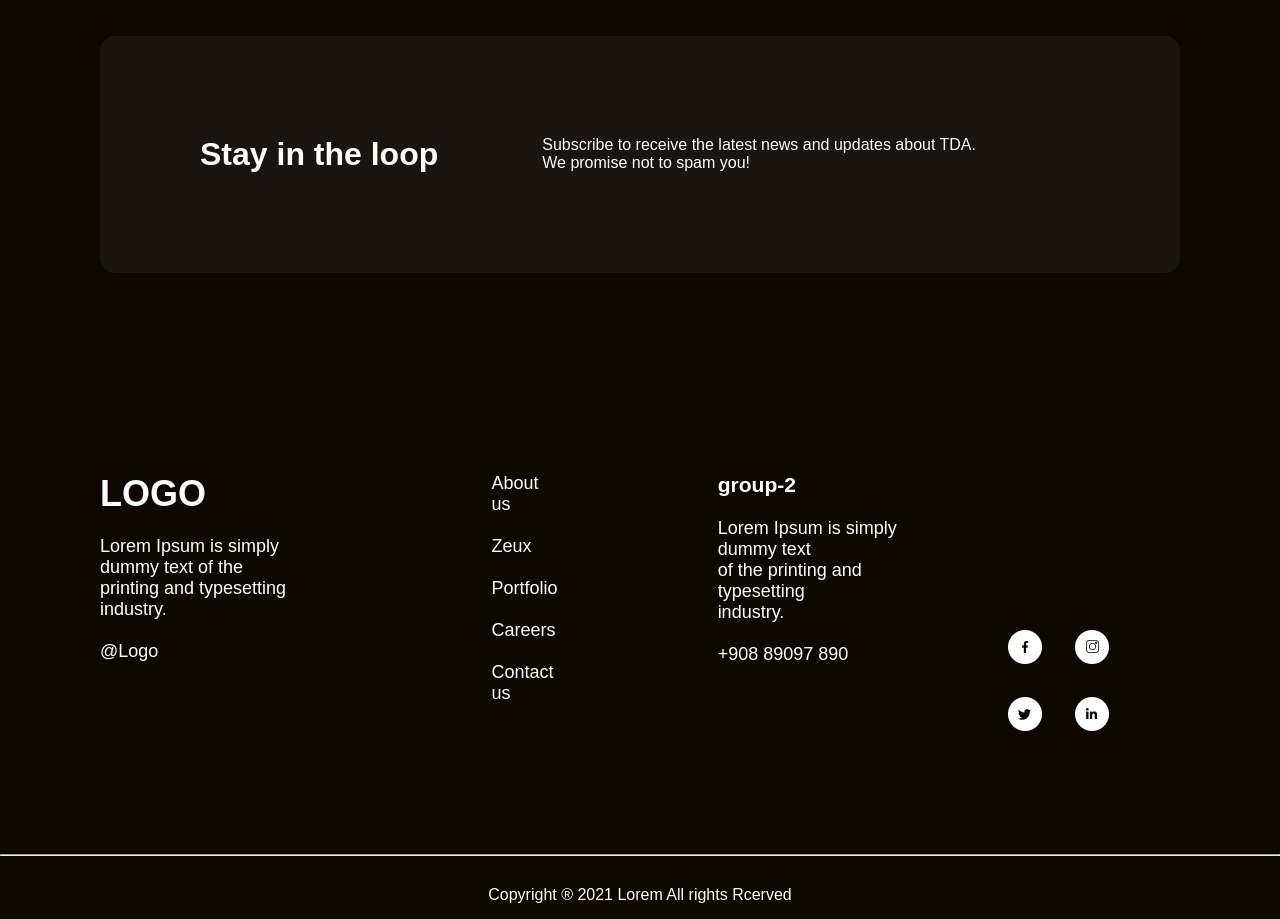
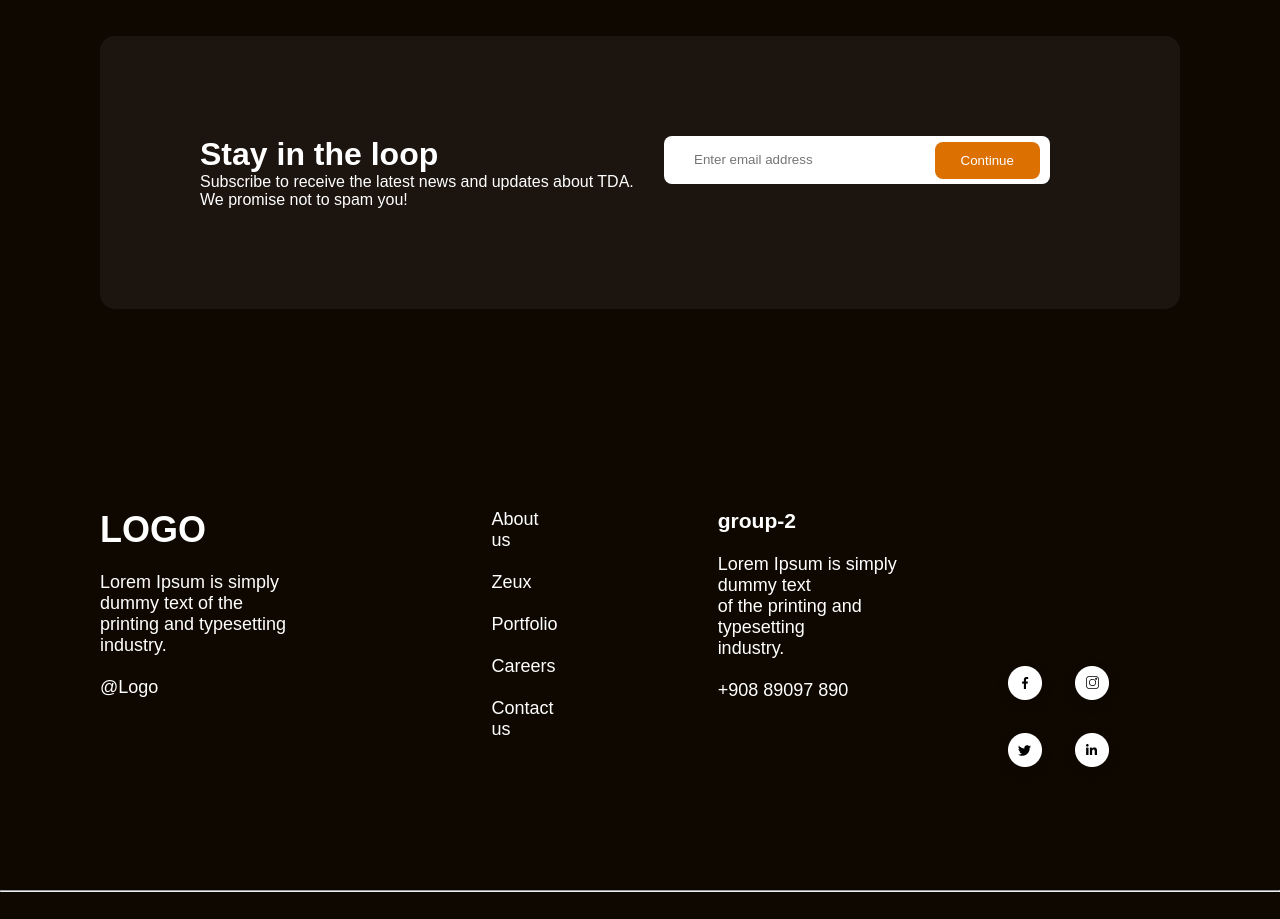
Before and after one commit to abrorjonismatov/game, a plain HTML site: page about.html in a window 1280 px wide. Shown: the part 2900-3819 px from the top of the page. Drawn offline with Linux system fonts and the light colour scheme.

Commit message:
add email servise

```diff
--- a/about.html
+++ b/about.html
@@ -122,9 +122,18 @@
         <h1>Lorem Ipsum</h1><br><br>
         <p>Lorem Ipsum is simply dummy text of the printing and typesetting <br> industry. </p><br><br><br>
         <div class="stay">
-          <h1>Stay in the loop</h1>
-          <p>Subscribe to receive the latest news and updates about TDA. <br>
-            We promise not to spam you! </p>
+          <div>
+            <h1>Stay in the loop</h1>
+            <p>Subscribe to receive the latest news and updates about TDA. <br>
+              We promise not to spam you! </p>
+          </div>
+          <div class="Group_40_email">
+            <input type="email" name="email" id="email" placeholder="Enter email address" >
+            <label for="email"></label>
+            <a href="https://mail.google.com/mail/u/0/">
+              <button>Continue</button>
+            </a>
+          </div>
         </div>
       </div>
       <div class="contain-7">
```
